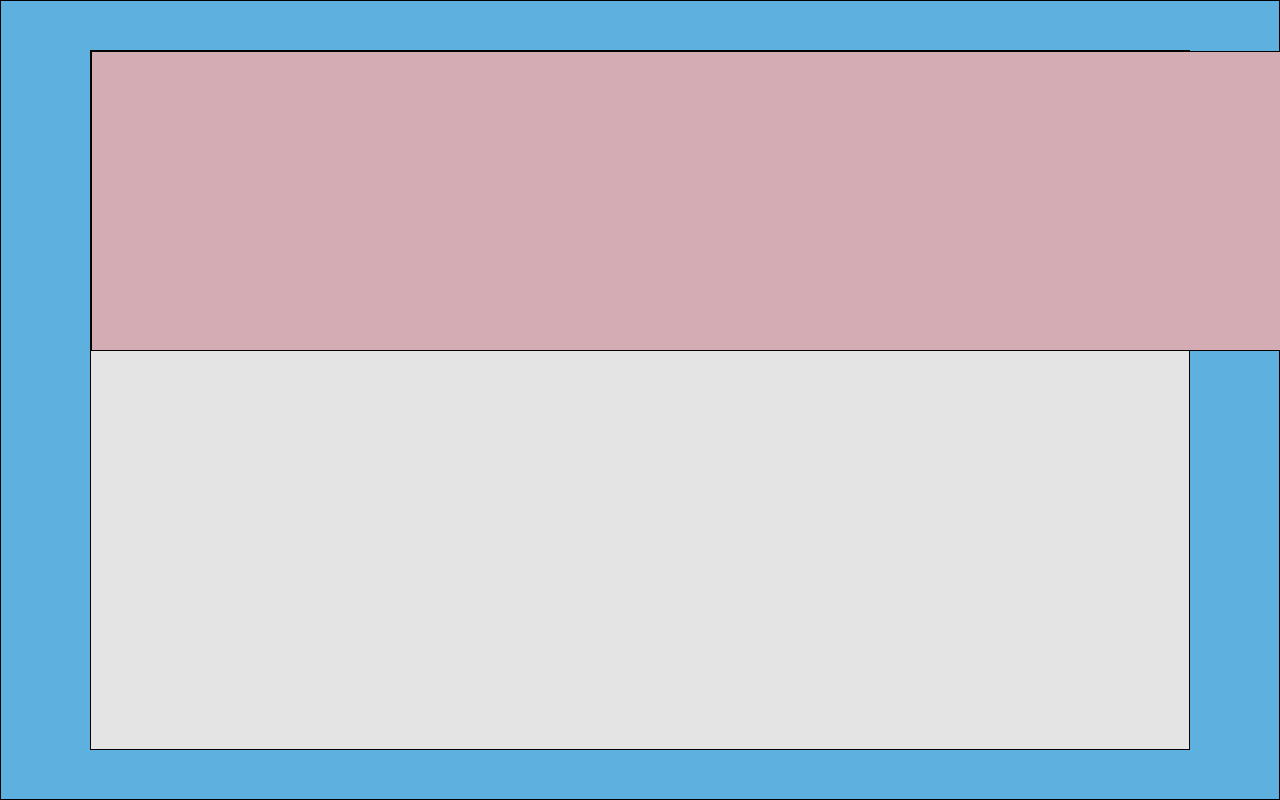
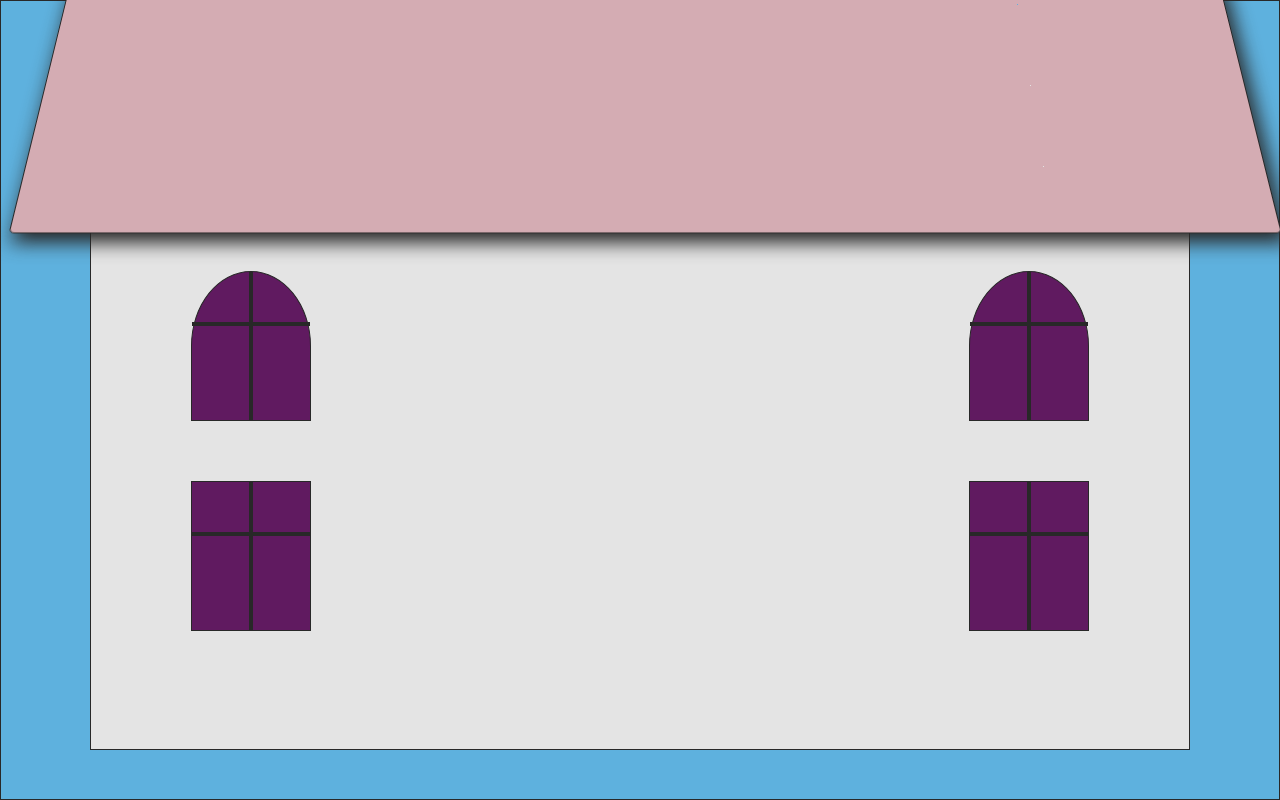
Before and after one commit to digitaldeja0/house-app-project, a plain HTML site: page index.html in a window 1280 px wide. Drawn offline with Linux system fonts and the light colour scheme.

Commit message:
Add windows CSS.

```diff
--- a/style.css
+++ b/style.css
@@ -24,20 +24,82 @@ html{
     height: 100vh;
     display: grid;
     place-items: center;
-    border:1px black solid;
+    border:1px var(--dkclr) solid;
 }
 
 .house{
     background-color: var(--liclr);
     width: 110rem;
     height: 70rem;
-    border:1px black solid;
-
+    position: relative;
+    perspective: 100rem;
+    border:1px var(--dkclr) solid;
 }
 
 .main-roof{
     background-color: var(--clr2);
     width: 110%;
     height: 30rem;
-    border:1px black solid;
+    position: absolute;
+    top:-10rem;
+    left:-5rem;
+    transform: rotateX(20deg);
+    border-radius: 1rem 1rem .5rem .5rem;
+    box-shadow: 0.5rem 1rem 2rem var(--dkclr);
+    border:1px var(--dkclr) solid;
 }
+
+.window{
+    width: 12rem;
+    height: 15rem;
+    background-color: var(--clr1);
+    border:3px var(--dkclr) solid;
+    position: absolute;
+}
+
+.window::before{
+    content: "";
+    width: 100%;
+    height: .4rem;
+    background-color: var(--dkclr);
+    position: absolute;
+    top:5rem;
+    left:0;
+}
+
+.window::after{
+    content: "";
+    height: 100%;
+    width: .4rem;
+    background-color: var(--dkclr);
+    position: absolute;
+    left:50%;
+    top:0;
+    transform: translateX(-50%);
+}
+
+.top-left-window{
+   top:22rem;
+   left: 10rem;
+   border:1px var(--dkclr) solid;
+   border-radius: 50% 50% 0 0;
+}
+
+.top-right-window{
+    top:22rem;
+    right: 10rem;
+    border:1px var(--dkclr) solid;
+    border-radius: 50% 50% 0 0;
+}
+
+.bottom-left-window{
+    top:43rem;
+    left: 10rem;
+    border:1px var(--dkclr) solid;
+}
+
+.bottom-right-window{
+    top:43rem;
+    right: 10rem;
+    border:1px var(--dkclr) solid;
+}
```
